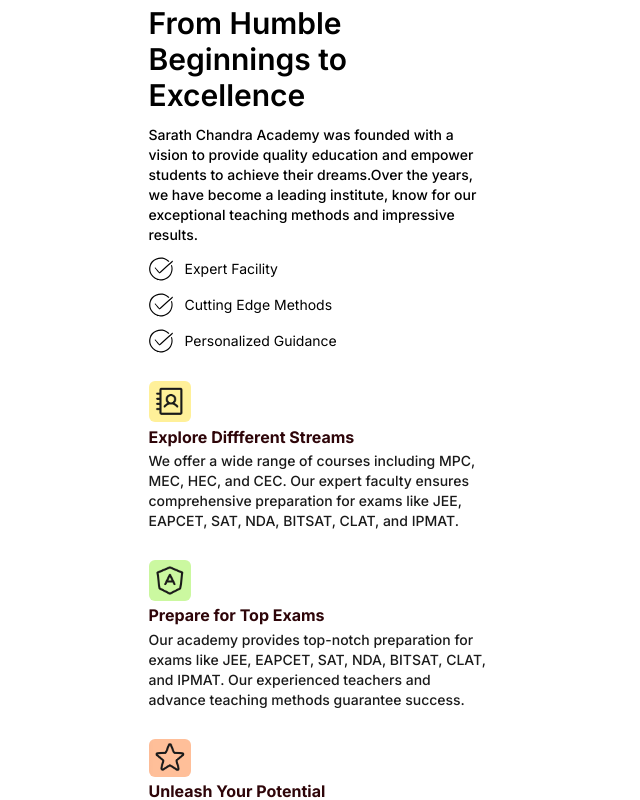
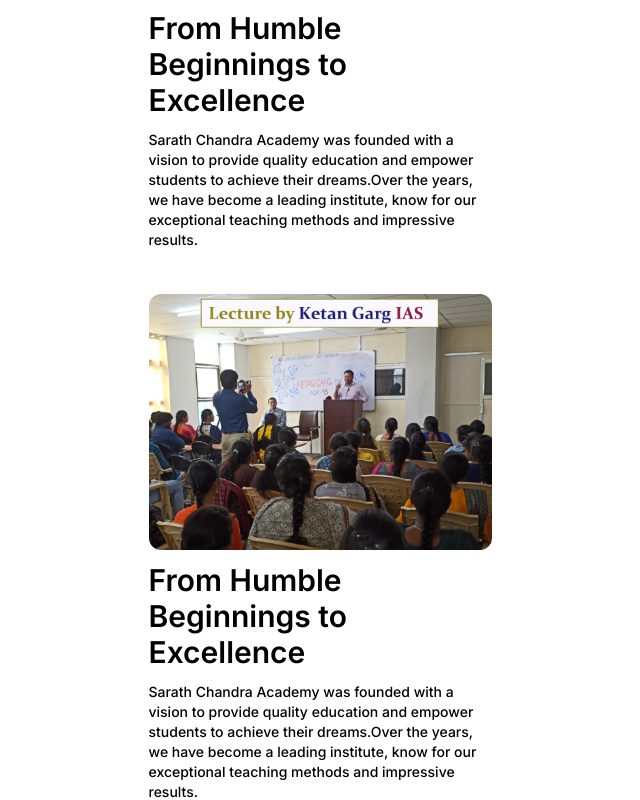
Before and after one commit to sanjna16/dev3, a Next.js app: page / in a window 1280 px wide. Shown: the part 1907-2707 px from the top of the page, without its empty margins (320-960 px from the left). Built offline with nearby package versions, Linux system fonts and the light colour scheme.

Commit message:
refactored card

```diff
--- a/app/Components/card.tsx
+++ b/app/Components/card.tsx
@@ -6,7 +6,7 @@
 			<Image
 				src={imgUrl}
 				alt="Image"
-				className=" relative rounded-xl  object-cover mix-blend-multiply"
+				className=" relative rounded-xl  object-cover mix-blend-multiply mt-8"
 				width={343}
 				height={265}
 				priority
--- a/app/Components/course.tsx
+++ b/app/Components/course.tsx
@@ -7,8 +7,8 @@
 import Checklist from "./checklist";
 const Course = () => {
 	return (
-		<div className="flex justify-center items-center top-[149px] ">
-			<div className="absolute top-[50px] w-wid-343 flex flex-col items-start content-start gap-6">
+		<div className="flex justify-center items-center  flex-col">
+			<div className=" w-wid-343 flex flex-col items-start content-start gap-6">
 				<Image
 					src="/logo.png"
 					alt="Logo"
@@ -40,8 +40,8 @@
 				</div>
 			</div>
 			<div
-				className="absolute overflow-hidden flex flex-col items-center content-center gap-3 top-[585px] left-[calc(50%-181.5px)] rounded-xl bg-blue-100
-        pt-0 pr-0 pb-5 ml-2 text-xs text-gray-100 font-poppins"
+				className=" overflow-hidden flex flex-col items-center content-center gap-3  rounded-xl bg-blue-100
+        pt-0 pr-0 pb-5 ml-2 text-xs text-gray-100 font-poppins mt-8"
 			>
 				<Image
 					src="/cimage.png"
@@ -74,7 +74,7 @@
 					<Button href="https://upsc.gov.in/apply-online" text=" Enroll Now" />
 				</div>
 			</div>
-			<div className="absolute top-[1180px] left-[calc(50% - 181.5px)] flex flex-col items-start content-start gap-3">
+			<div className="flex flex-col items-start content-start gap-3 ">
 				<Card
 					heading="Ace the Exam with Our Comprehensive course"
 					content="Get the knowledge and skills you need to succeed in the exam"
@@ -86,7 +86,13 @@
 				>
 					<Button href="https://upsc.gov.in/apply-online" text="Learn More" />
 				</div>
-
+				<Card
+					heading="From Humble Beginnings to Excellence"
+					content="Sarath Chandra Academy was founded with a vision to provide quality
+					education and empower students to achieve their dreams.Over the years,
+					we have become a leading institute, know for our exceptional teaching
+					methods and impressive results."
+				/>
 				<Card
 					heading="From Humble Beginnings to Excellence"
 					content="Sarath Chandra Academy was founded with a vision to provide quality
```
